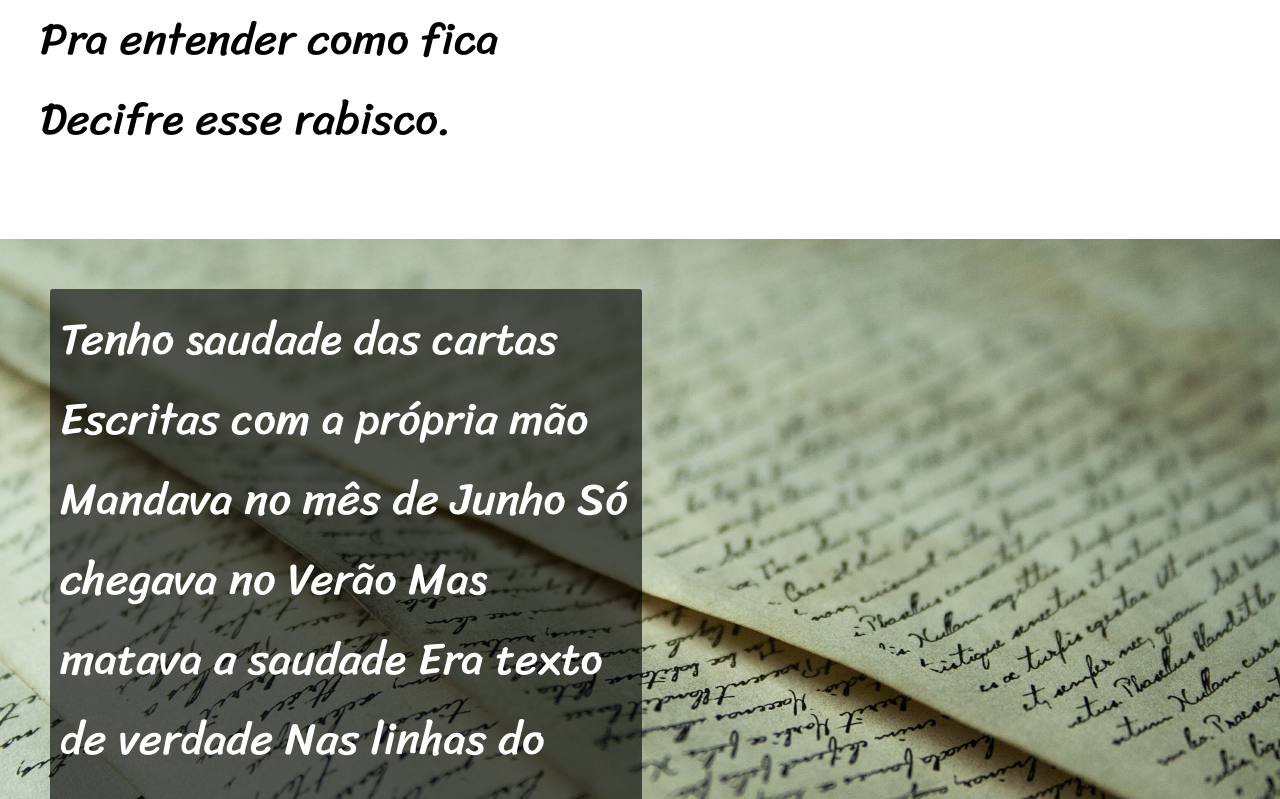
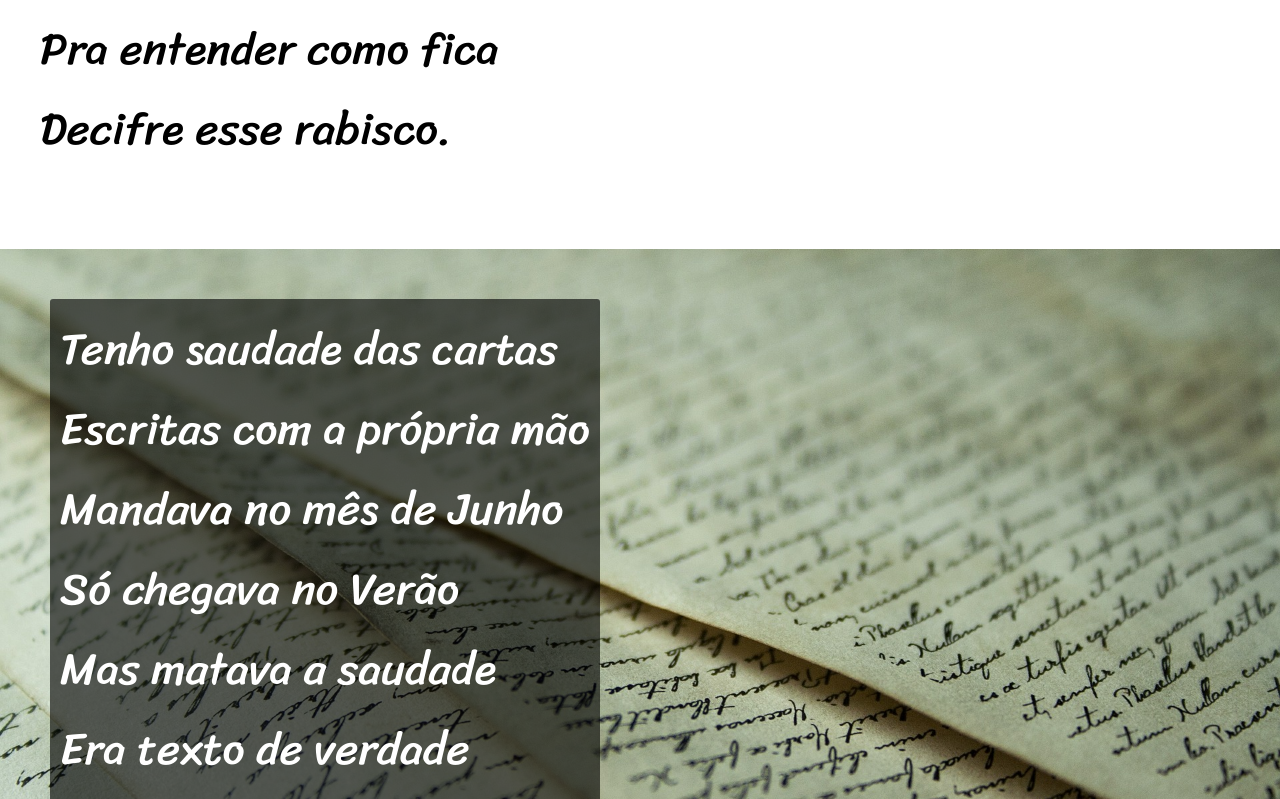
Before and after one commit to LuizGoudart/projeto-cordel, a plain HTML site: page index.html in a window 1280 px wide. Shown: the part 2698-3497 px from the top of the page. Drawn offline with Linux system fonts and the light colour scheme.

Commit message:
Projeto Cordel 1.2

```diff
--- a/estilos/style.css
+++ b/estilos/style.css
@@ -89,9 +89,9 @@ a:hover {
 }
 
 #img1 > p {
-    width: 47%;
+    display: inline-block;
     margin: 40px;
-    padding: 5px;
+    padding: 10px;
     border-radius: 3px;
     background-color: #00000075;
 }
@@ -110,7 +110,7 @@ a:hover {
 }
 
 #img2 > p {
-    width: 47%;
+    display: inline-block;
     margin: 40px;
     padding: 10px;
     border-radius: 3px;
--- a/index.html
+++ b/index.html
@@ -89,13 +89,13 @@
     <section class="img-text">
         <article id="img2">
             <p>
-                    Tenho saudade das cartas
-                    Escritas com a própria mão
-                    Mandava no mês de Junho
-                    Só chegava no Verão
-                    Mas matava a saudade
-                    Era texto de verdade
-                    Nas linhas do coração.
+                    Tenho saudade das cartas  <br>
+                    Escritas com a própria mão  <br>
+                    Mandava no mês de Junho  <br>
+                    Só chegava no Verão <br>
+                    Mas matava a saudade <br>
+                    Era texto de verdade <br>
+                    Nas linhas do coração. <br>
 
                 </p>
         </article>
```
